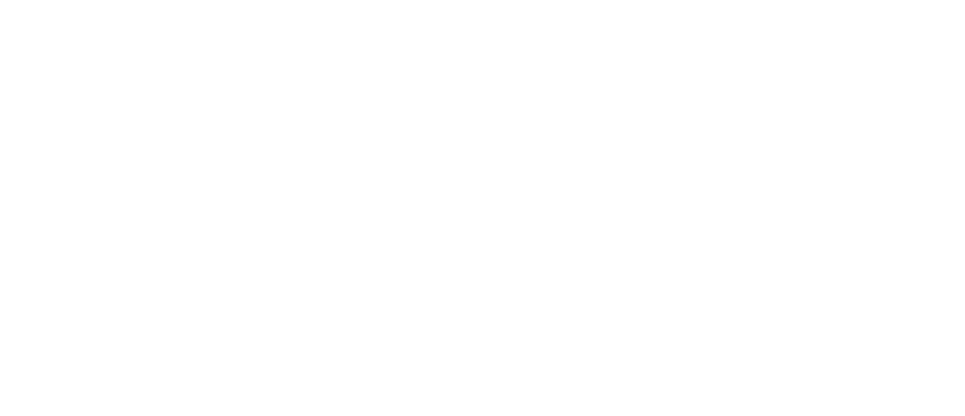
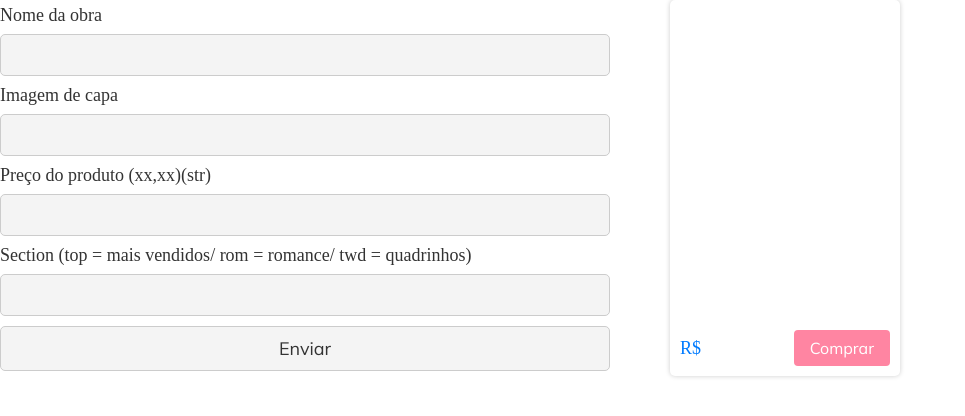
Before and after one commit to AndreyMota/projeto15-bookMetaverse-front, a React (Vite) app: page /add-book in a window 1280 px wide. Before the commit this address had no page. Shown: the top 416 px of the page, without its empty margins (0-965 px from the left). Built offline with nearby package versions, Linux system fonts and the light colour scheme; no server answers.

Commit message:
Completed the layout of the version 1 homepage.

```diff
--- a/package.json
+++ b/package.json
@@ -10,6 +10,7 @@
     "preview": "vite preview"
   },
   "dependencies": {
+    "axios": "^1.5.0",
     "react": "^18.2.0",
     "react-dom": "^18.2.0",
     "react-icons": "^4.10.1",
--- a/src/App.jsx
+++ b/src/App.jsx
@@ -2,6 +2,7 @@
 import SignIn from "./pages/SignInPage"
 import SignUp from "./pages/SignUpPage"
 import HomePage from "./pages/Home/HomePage"
+import AddBook from "./pages/AddBook"
 
 function App() {
   return (
@@ -11,6 +12,7 @@
           <Route path="/" element={<SignIn />}/>
           <Route path="/cadastro" element={<SignUp />}/>
           <Route path="/home" element={<HomePage />}/>
+          <Route path="/add-book" element={<AddBook />}/>
         </Routes>
       </BrowserRouter>
     </>
--- a/src/axiosConfig.js
+++ b/src/axiosConfig.js
@@ -0,0 +1,10 @@
+import axios from "axios";
+
+const api = axios.create({
+    baseURL: import.meta.env.VITE_API_URL
+});
+
+export default api;
+
+//Pra facilitar a vida, importa api, e usa assim:
+//api.get(*rota*), sem precisar passar a url
--- /dev/null
+++ b/src/pages/AddBook.jsx
@@ -0,0 +1,121 @@
+import styled from "styled-components";
+import Book from "./Home/components/book";
+import { useState } from "react";
+import api from "../axiosConfig.js";
+
+export default function AddBook() {
+    const [nome, setNome] = useState('');
+    const [imge, setImge] = useState('');
+    const [preco, setPreco] = useState('');
+    const [secao, setSecao] = useState('');
+
+    const handleForm = (event, qual) => {
+        qual(event.target.value);
+    }
+
+    const previa = (event) => {
+        event.preventDefault();
+        if (!nome || !imge || !preco) {
+            alert('preencha todos os campos');
+        }
+        const objt = {
+            name: nome,
+            img: imge,
+            price: preco,
+            section: secao
+        }
+
+        api.post('book', objt)
+        .then((res) => {
+            console.log(res);
+            alert(res.data.message);
+        })
+        .catch((err) => console.log(err));
+    }
+
+    return (
+        <AdicionaLivro>
+            <div className="left">
+                <form onSubmit={previa} className="formulario">
+                    <label>Nome da obra</label>
+                    <input onChange={(event) => handleForm(event, setNome)} value={nome} type="text"></input>
+                    <label>Imagem de capa</label>
+                    <input onChange={(event) => handleForm(event, setImge)} value={imge} type="text"></input>
+                    <label>Preço do produto (xx,xx)(str)</label>
+                    <input onChange={(event) => handleForm(event, setPreco)} value={preco} type="text"></input>
+                    <label>Section (top = mais vendidos/ rom = romance/ twd = quadrinhos)</label>
+                    <input onChange={(event) => handleForm(event, setSecao)} value={secao} type="text"></input>
+                    <button>Enviar</button>
+                </form>
+            </div>
+
+            <div className="right">
+                <Book nome={nome} imge={imge} preco={preco} vale={false}/>
+            </div>
+        </AdicionaLivro>
+    )
+}
+
+const AdicionaLivro = styled.div`
+    display: flex;
+    justify-content: center;
+    align-items: center;
+    flex-direction: column;
+    gap: 20px;
+
+    @media (min-width: 768px) {
+        flex-direction: row;
+    }
+
+    .left {
+        width: 100%;
+        max-width: 400px;
+
+        @media (min-width: 768px) {
+            width: 50%;
+            max-width: none;
+            padding-right: 20px;
+        }
+
+        .formulario {
+            display: flex;
+            flex-direction: column;
+            gap: 10px;
+
+            label {
+                font-size: 18px;
+                color: #333;
+            }
+
+            input {
+                padding: 10px;
+                border: 1px solid #ccc;
+                border-radius: 5px;
+                font-size: 16px;
+                background-color: #f4f4f4;
+            }
+
+            button {
+                background-color: #f4f4f4;
+                color: #333;
+                font-size: 18px;
+                padding: 10px 20px;
+                border: 1px solid #ccc;
+                border-radius: 5px;
+                cursor: pointer;
+            }
+        }
+    }
+
+    .right {
+        width: 100%;
+        max-width: 400px;
+        text-align: center;
+
+        @media (min-width: 768px) {
+            width: 50%;
+            max-width: none;
+            padding-left: 20px;
+        }
+    }
+`;
--- a/src/pages/Home/HomePage.jsx
+++ b/src/pages/Home/HomePage.jsx
@@ -1,25 +1,75 @@
 import styled from "styled-components";
 import BookList from "./components/bookList";
+import api from "../../axiosConfig.js";
+import { useState, useEffect } from "react";
 
 export default function HomePage() {
+    const [books, setBooks] = useState([]);
+    const [top, setTop] = useState(false);
+    const [twd, setTwd] = useState(false);
+    const [rom, setRom] = useState(false);
+    useEffect(() => {
+        api.get('/books')
+        .then((res) => {
+            console.log(res);
+            setBooks(res.data);
+            res.data.forEach((x) => {
+                if (x.section === 'twd') setTwd(true);
+                if (x.section === 'top') setTop(true);
+                if (x.section === 'rom') setRom(true);
+
+            })
+        })
+        .catch((err) => console.log(err));
+    }, []);
+
+
+    if (!books) {
+        return (
+            <h1>Loading</h1>
+        )
+    }
+
+
     return (
         <Home>
             <header>
                 <h1>BookMetaverse</h1>
             </header>
 
+            {
+            top ?
+            <>
             <h2>Mais vendidos</h2>
-            <BookList /> {/* A ideia é passar por props uma tag que vai ter em alguns livros, e seccionar as booklists */}
-            <h2>Para refletir</h2>
-            <BookList />
+            <BookList books={books} section={'top'} />
+            </> : null
+            }
+            {/* A ideia é passar por props uma tag que vai ter em alguns livros, e seccionar as booklists */}
+
+            {
+            rom ?
+            <>
+            <h2>Romance</h2>
+            <BookList books={books} section={'rom'} />
+            </> : null
+            }
+
+            {
+            twd ?
+            <>
+            <h2>Quadrinhos</h2>
+            <BookList books={books} section={'twd'} />
+            </> : null
+            }
         </Home>
     )
 }
 
 const Home = styled.div`
+  margin-top: 90px; /* Espaço para acomodar o cabeçalho fixo */
   header {
     margin-bottom: 15px;
-    padding-top: 15px;
+    padding: 15px 0;
     display: flex;
     justify-content: center;
     align-items: center;
@@ -27,11 +77,20 @@
       font-family: 'Playfair Display', serif;
       font-size: 40px;
     }
+    position: fixed;
+    top: 0;
+    left: 0;
+    width: 100%; /* Fazer o cabeçalho ocupar a largura total da tela */
+    background-color: #fff; /* Adicionar plano de fundo branco */
+    box-shadow: 0 2px 5px rgba(0, 0, 0, 0.1); /* Adicionar sombra para destacar */
+    z-index: 1000; /* Certifique-se de que o cabeçalho esteja acima do conteúdo */
   }
   h2 {
     font-size: 1.7em;
   }
   .blist {
     margin-bottom: 200px;
+    /* Adicione margem superior para afastar o conteúdo do cabeçalho */
+    margin-top: 80px;
   }
-`
+`;
--- a/src/pages/Home/components/book.jsx
+++ b/src/pages/Home/components/book.jsx
@@ -1,6 +1,6 @@
 import styled from "styled-components";
 
-export default function Book({ nome, imge, preco }) {
+export default function Book({ nome, imge, preco, vale }) {
   function handleBuyClick() {
     alert('Comprou, confia!');
   }
@@ -12,7 +12,9 @@
         <p>{nome}</p>
         <div className="bottom">
           <span>R${preco}</span>
-          <button onClick={handleBuyClick}>Comprar</button>
+          {vale?
+          <button onClick={handleBuyClick}>Comprar</button> :
+          <button>Comprar</button> }
         </div>
       </div>
     </Livro>
@@ -21,6 +23,8 @@
 
 const Livro = styled.div`
   .book {
+    max-width: 210px;
+    max-height: 390px;
     display: flex;
     flex-direction: column;
     align-items: center;
@@ -31,7 +35,7 @@
 
     img {
       max-width: 100%;
-      height: auto;
+      height: 300px;
       max-width: 200px; /* Largura máxima da imagem */
       max-height: 300px; /* Altura máxima da imagem */
     }
--- a/src/pages/Home/components/bookList.jsx
+++ b/src/pages/Home/components/bookList.jsx
@@ -3,36 +3,36 @@
 
 
 
-export default function BookList() {
+export default function BookList({ books, section}) {
     const scrollContainerRef = useRef(null);
 
-    const books = [
-        {img: "https://encurtador.com.br/ghkpI", name: "O pequeno principe", price: 12.99, seccion: "topplus"},
-        {img: "https://encurtador.com.br/ghkpI", name: "O pequeno principe", price: 12.99, seccion: "topplus"}
-    ]
 
     const handleScroll = (scrollAmount) => {
         if (scrollContainerRef.current) {
         scrollContainerRef.current.scrollLeft += scrollAmount;
         }
     };
+    if (!books) {
+        return <Book />
+    }
     return (
         <BookListContainer>
             <div className="book-list" ref={scrollContainerRef}>
-                {books.map((x) => {
-                    return <Book imge={x.img} nome={x.name} preco={x.price}/>
-                })}
-                {/* <Book imge="https://encurtador.com.br/ghkpI" nome="O pequeno principe" preco="12,99"></Book>
-                <Book imge="https://encurtador.com.br/ghkpI" nome="O pequeno principe" preco="12,99"></Book>
-                <Book imge="https://encurtador.com.br/ghkpI" nome="O pequeno principe" preco="12,99"></Book>
-                <Book imge="https://encurtador.com.br/ghkpI" nome="O pequeno principe" preco="12,99"></Book>
-                <Book imge="https://encurtador.com.br/ghkpI" nome="O pequeno principe" preco="12,99"></Book>
-                <Book imge="https://encurtador.com.br/ghkpI" nome="O pequeno principe" preco="12,99"></Book>
-                <Book imge="https://encurtador.com.br/ghkpI" nome="O pequeno principe" preco="12,99"></Book>
-                <Book imge="https://encurtador.com.br/ghkpI" nome="O pequeno principe" preco="12,99"></Book> */}
+            {
+            section
+                ? books.map((x) => {
+                    if (x.section === section) {
+                    return <Book imge={x.img} nome={x.name} preco={x.price} vale={true} />;
+                    }
+                    return null; // Você pode retornar null para ignorar elementos indesejados
+                })
+                : books.map((x) => (
+                    <Book key={x.id} imge={x.img} nome={x.name} preco={x.price} vale={true} />
+                ))
+            }
             </div>
-            {/* <button onClick={() => handleScroll(-300)}>Anterior</button>
-            <button onClick={() => handleScroll(300)}>Próximo</button> */}
+
+
             <div className="buttons-f">
                 <ScrollButton onClick={() => handleScroll(-300)} className="sb">Anterior</ScrollButton>
                 <ScrollButton onClick={() => handleScroll(300)} className="sb">Próximo</ScrollButton>
```
Also changed, not shown: 2 other files (tests, documents, lock files or other folders). Lines whose indentation alone changed are shown as unchanged.
